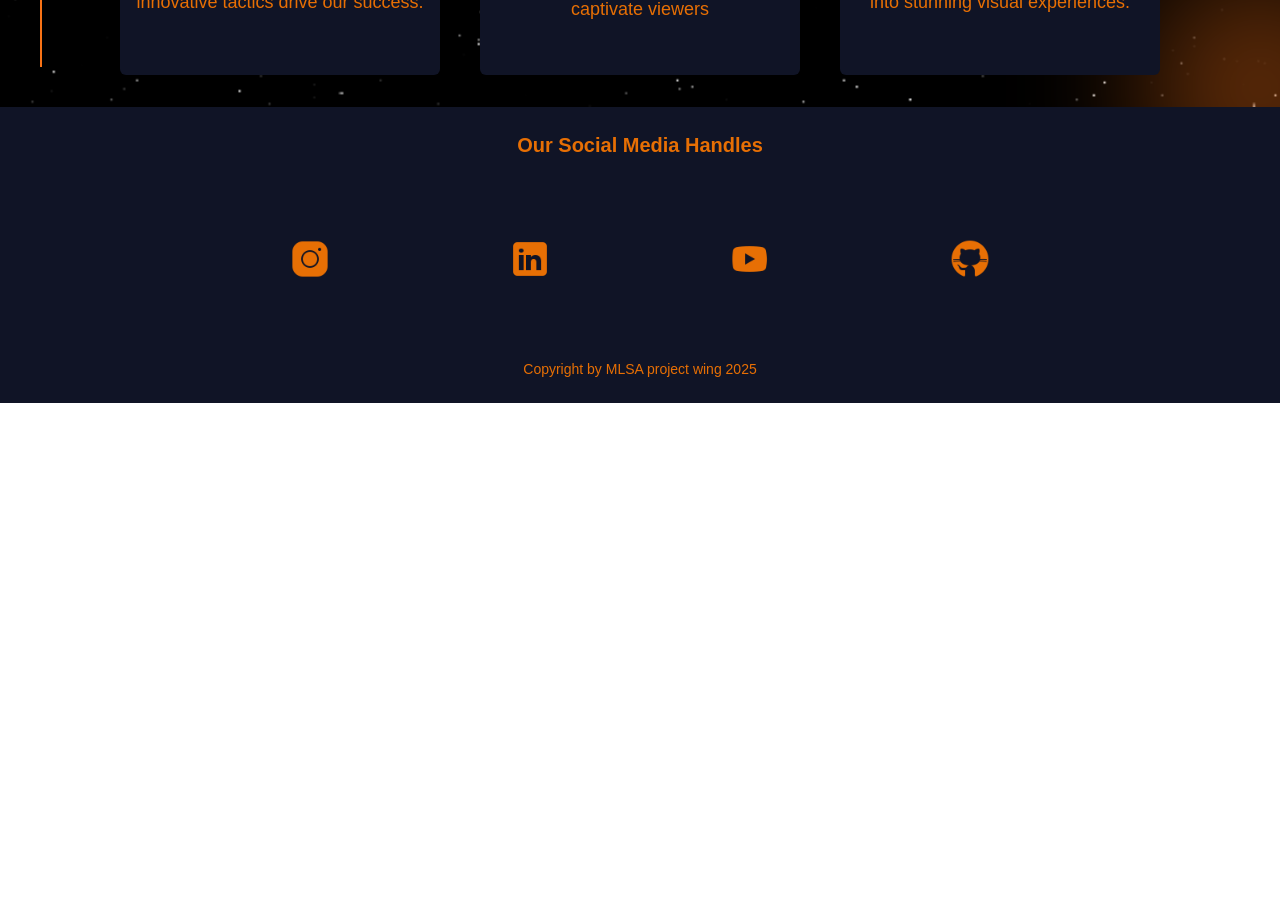
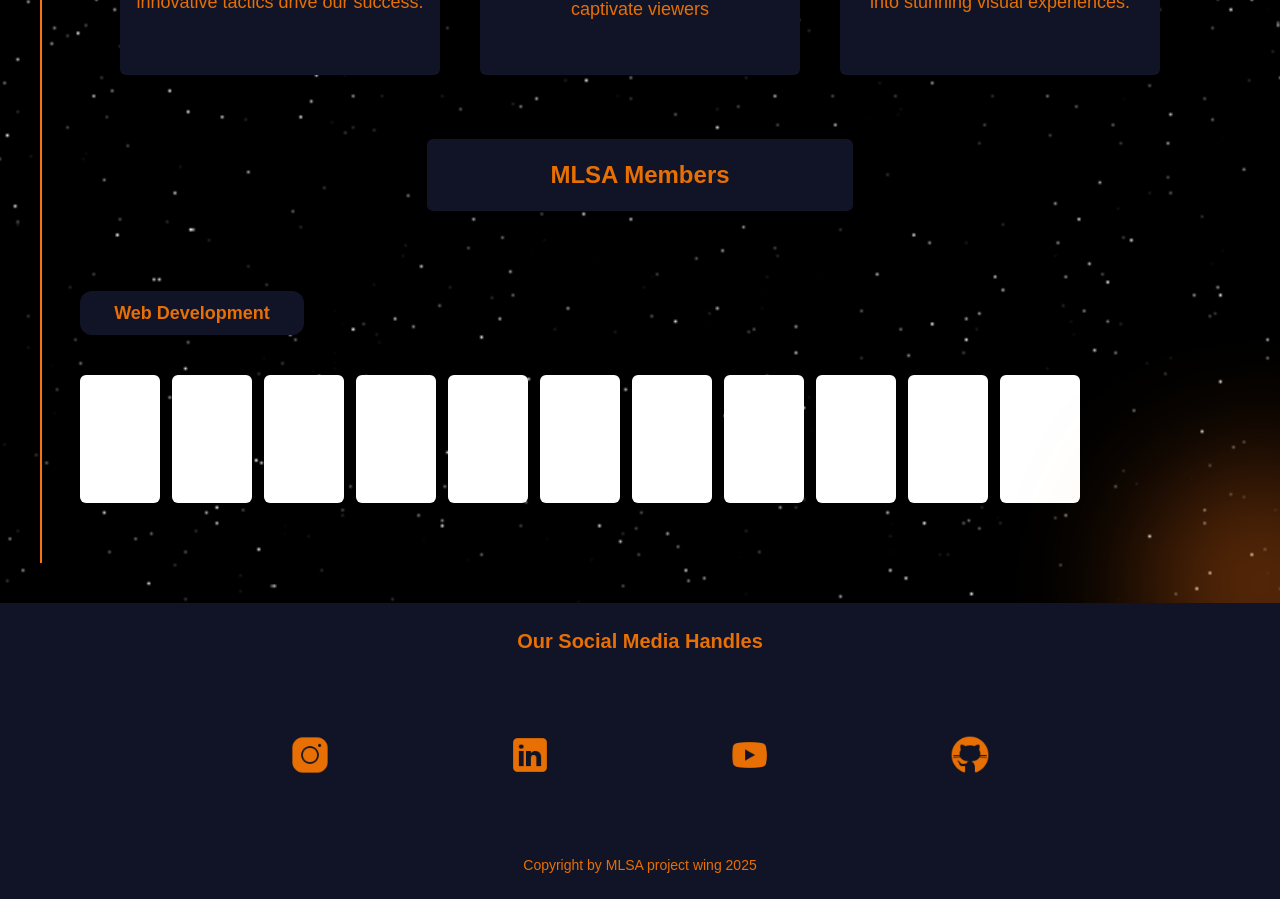
Before and after one commit to MLSAKIIT/weave-frontend, a Next.js app: page /about in a window 1280 px wide. Shown: the part 2080-2979 px from the top of the page. Before the commit the page ends 2483 px from the top, so only its background shows below. Built offline with nearby package versions, Linux system fonts and the light colour scheme; no server answers.

Commit message:
addition of MLSA Members in about page

```diff
--- a/src/app/about/page.tsx
+++ b/src/app/about/page.tsx
@@ -130,6 +130,29 @@ const AboutUs = () => {
             })}
           </div>
         </div>
+        <div className="members my-5">
+          <h1 className="bg-[#101426] text-[#E76F04] font-bold md:text-2xl w-1/3 text-center p-5 rounded-md my-3 max-md:w-1/2 m-auto">
+            MLSA Members
+          </h1>
+          <div className="domain m-20">
+            <h2 className="bg-[#101426] text-[#E76F04] font-semibold md:text-lg w-1/5 text-center px-5 py-2 rounded-xl max-md:w-full">
+              Web Development
+            </h2>
+            <div className="cards flex justify-start items-center gap-3 my-10 flex-wrap">
+              <div className="card w-20 h-32 bg-white rounded-md"></div>
+              <div className="card w-20 h-32 bg-white rounded-md"></div>
+              <div className="card w-20 h-32 bg-white rounded-md"></div>
+              <div className="card w-20 h-32 bg-white rounded-md"></div>
+              <div className="card w-20 h-32 bg-white rounded-md"></div>
+              <div className="card w-20 h-32 bg-white rounded-md"></div>
+              <div className="card w-20 h-32 bg-white rounded-md"></div>
+              <div className="card w-20 h-32 bg-white rounded-md"></div>
+              <div className="card w-20 h-32 bg-white rounded-md"></div>
+              <div className="card w-20 h-32 bg-white rounded-md"></div>
+              <div className="card w-20 h-32 bg-white rounded-md"></div>
+            </div>
+          </div>
+        </div>
       </div>
       <Footer />
     </>
```
